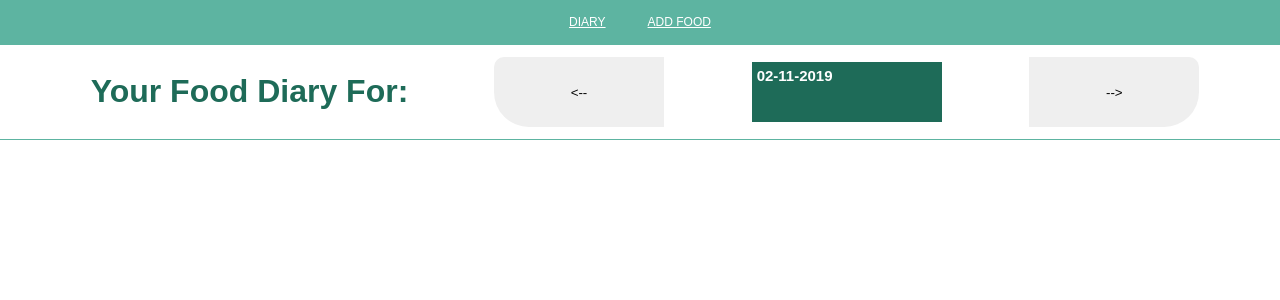
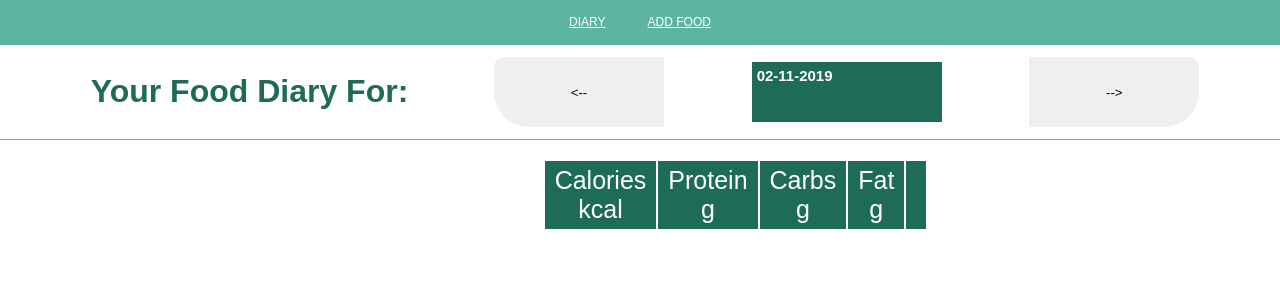
Before and after one commit to suhani-kohli/calorie-tracker, a React (Create React App) app: page / in a window 1280 px wide. Shown: the top 300 px of the page. Built offline with nearby package versions, Linux system fonts and the light colour scheme.

Commit message:
diary headers

```diff
--- /dev/null
+++ b/src/components/FoodDiaryHeaders/FoodDiaryHeaders.js
@@ -0,0 +1,35 @@
+import React from "react";
+import "./Styles.css";
+
+const FoodDiaryHeaders = ({ header }) => {
+   return (
+      <thead>
+         <tr className="meal-header">
+            <td className=" meal-name"></td>
+
+            <td className=" nutrient-column">
+               Calories
+               <div className="subtitle">Kcal</div>
+            </td>
+            <td className=" nutrient-column">
+               Protein
+               <div className="subtitle">g</div>
+            </td>
+            <td className=" nutrient-column">
+               Carbs
+               <div className="subtitle">g</div>
+            </td>
+            <td className=" nutrient-column">
+               Fat
+               <div className="subtitle">g</div>
+            </td>
+            <td className=" nutrient-column">
+               {" "}
+               <div className="subtitle"> </div>
+            </td>
+         </tr>
+      </thead>
+   );
+};
+
+export default FoodDiaryHeaders;
--- /dev/null
+++ b/src/components/FoodDiaryHeaders/Styles.css
@@ -0,0 +1,33 @@
+
+
+
+
+.meal-header {
+  color: #00548f;
+  font-weight: bold;
+  font-size: 16px;
+  text-transform: capitalize;
+  text-align: left;
+  padding: 15px 5px 5px 5px;
+}
+
+
+.meal-name {
+  padding-right: 190px;
+}
+
+
+.nutrient-column {
+  background: var(--darkGreen);
+  color: #fff;
+  padding: 5px 10px 5px 10px;
+  border: 1px solid #fff;
+  font-size: 25px;
+  font-weight: normal;
+  text-align: center;
+  text-transform: capitalize;
+}
+
+.subtitle {
+  text-transform: lowercase;
+}
--- /dev/null
+++ b/src/components/FoodDiaryHeaders/index.js
@@ -0,0 +1,2 @@
+import FoodDiaryHeaders from "./FoodDiaryHeaders";
+export default FoodDiaryHeaders;
--- a/src/pages/Diary/Diary.js
+++ b/src/pages/Diary/Diary.js
@@ -1,4 +1,5 @@
 import React from 'react'
+import FoodDiaryHeaders from '../../components/FoodDiaryHeaders';
 import './Styles.css'
 
 const Diary = () => {
@@ -16,6 +17,9 @@ const Diary = () => {
                         {"-->"}
                     </button>
                 </span>
+                <div className="food-diary-container">
+                    <FoodDiaryHeaders />
+                </div>
             </div>
         </div>
     )
--- a/src/pages/Diary/Styles.css
+++ b/src/pages/Diary/Styles.css
@@ -60,3 +60,12 @@
     border-bottom-right-radius: 35px;
     border-top-right-radius: 10px;
   }
+
+
+  .food-diary-container {
+    font-size: 15px;
+    display: flex;
+    justify-content: center;
+    flex-wrap: wrap;
+    margin: 20px;
+  }
```
